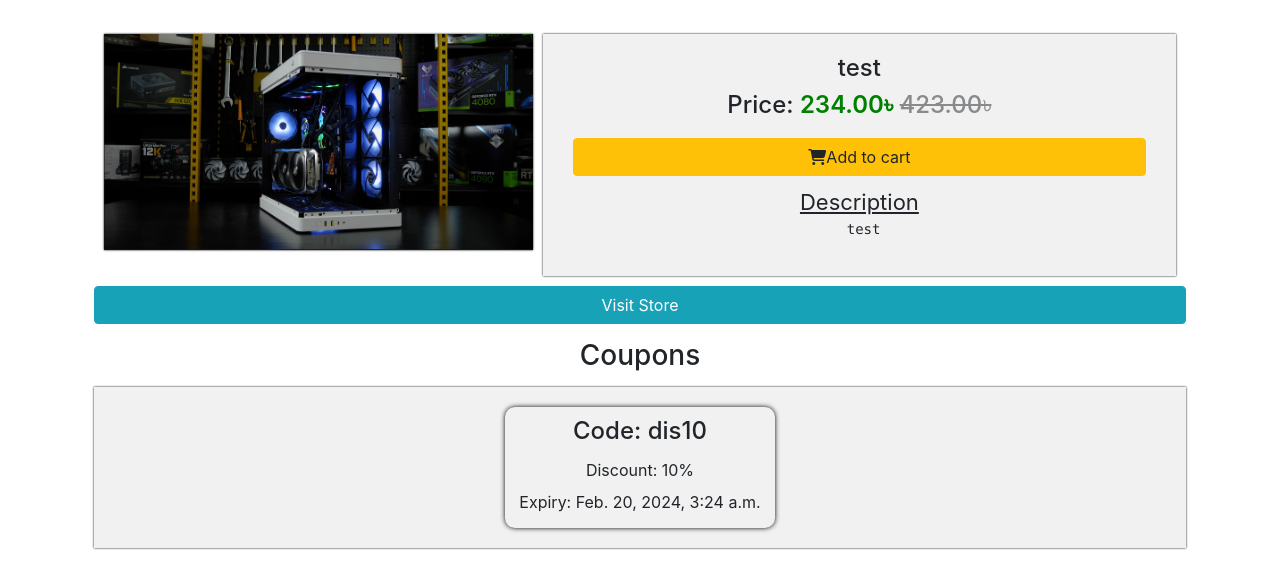
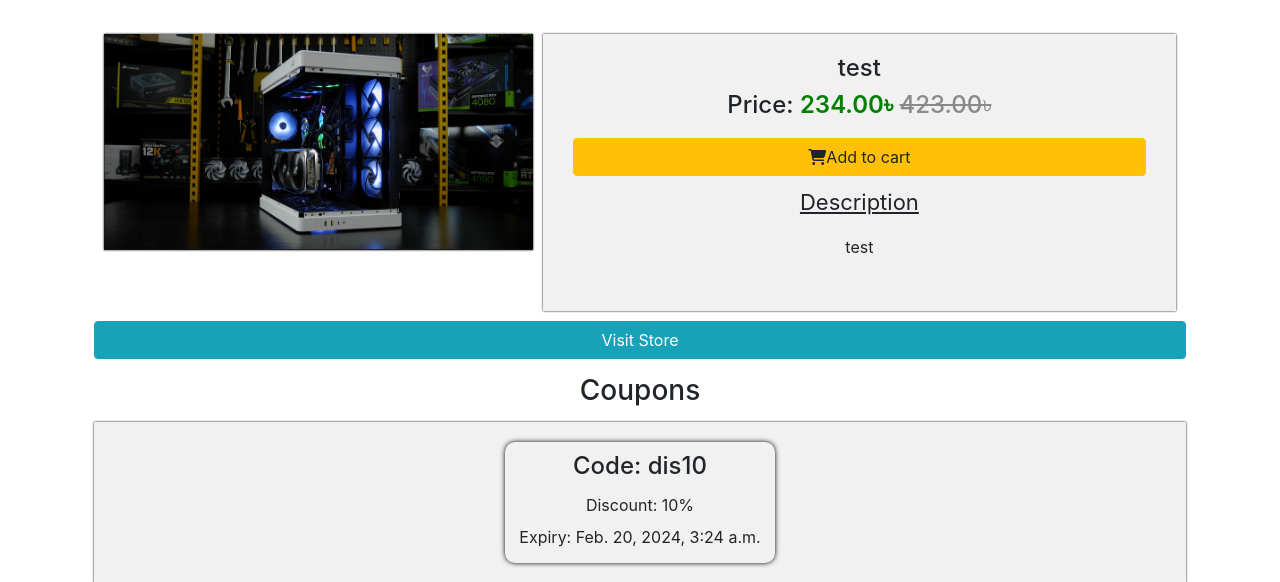
Before and after one commit to absabur/ecommerce-django, a Django app: page /product/26/ in a window 1280 px wide. Shown: the part 56-638 px from the top of the page. Run offline with Django 5.2, Linux system fonts and the light colour scheme; data comes from the database, SQL or seed files in the repository; both versions use the stored data as it was after the commit; some libraries are stand-ins or nearby versions.

Commit message:
pre to p

```diff
--- a/static/css/main.css
+++ b/static/css/main.css
@@ -139,7 +139,6 @@
   z-index: 2;
   top: 90px;
   width: 300px;
-  height: 100%;
   background-color: #f1f1f1;
   padding: 10px;
   box-shadow: 0 0 10px rgba(0, 0, 0, 0.6);
--- a/templates/App_Seller/product_detail.html
+++ b/templates/App_Seller/product_detail.html
@@ -57,7 +57,7 @@
         <h4>{{ product.name}}</h4>
         <h4>Price: <span class="price">{{ product.price|floatformat:2 }}&#2547;</span> <span class="old-price">{{product.old_price|floatformat:2}}&#2547;</span></h4>
         <u class="desc">Description</u>
-        <pre> {{ product.description}}</pre>
+        <p> {{ product.description|linebreaks}}</p>
     </div>
   </div>
 </div>
--- a/templates/App_Shop/product_detail.html
+++ b/templates/App_Shop/product_detail.html
@@ -55,7 +55,7 @@
             <a href="{%url 'App_Order:add' pk=product.pk%}" class="btn btn-warning w-100"><i class="fa fa-shopping-cart"></i>Add to cart</a>
         </div>
         <u class="desc">Description</u>
-        <pre> {{ product.description}}</pre>
+        <p> {{ product.description|linebreaks}}</p>
     </div>
 </div>
 {%if store%}
```
Also changed, not shown: db.sqlite3.
